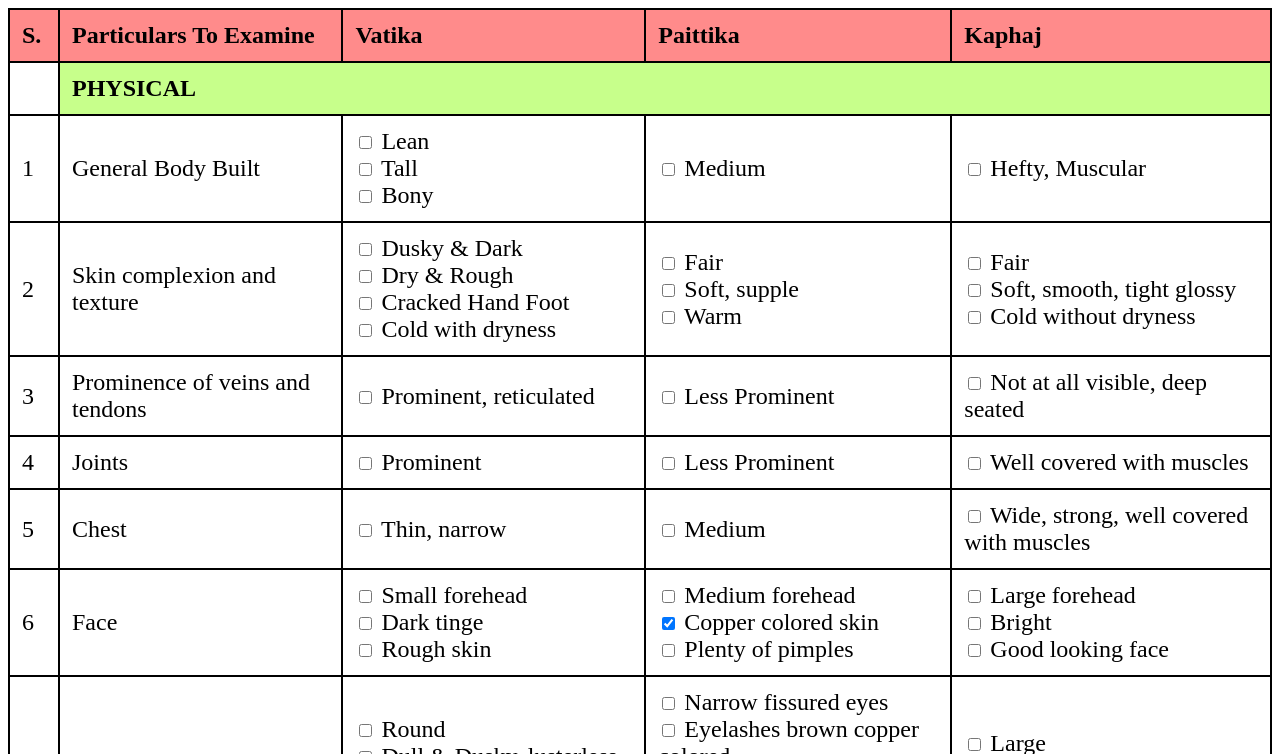
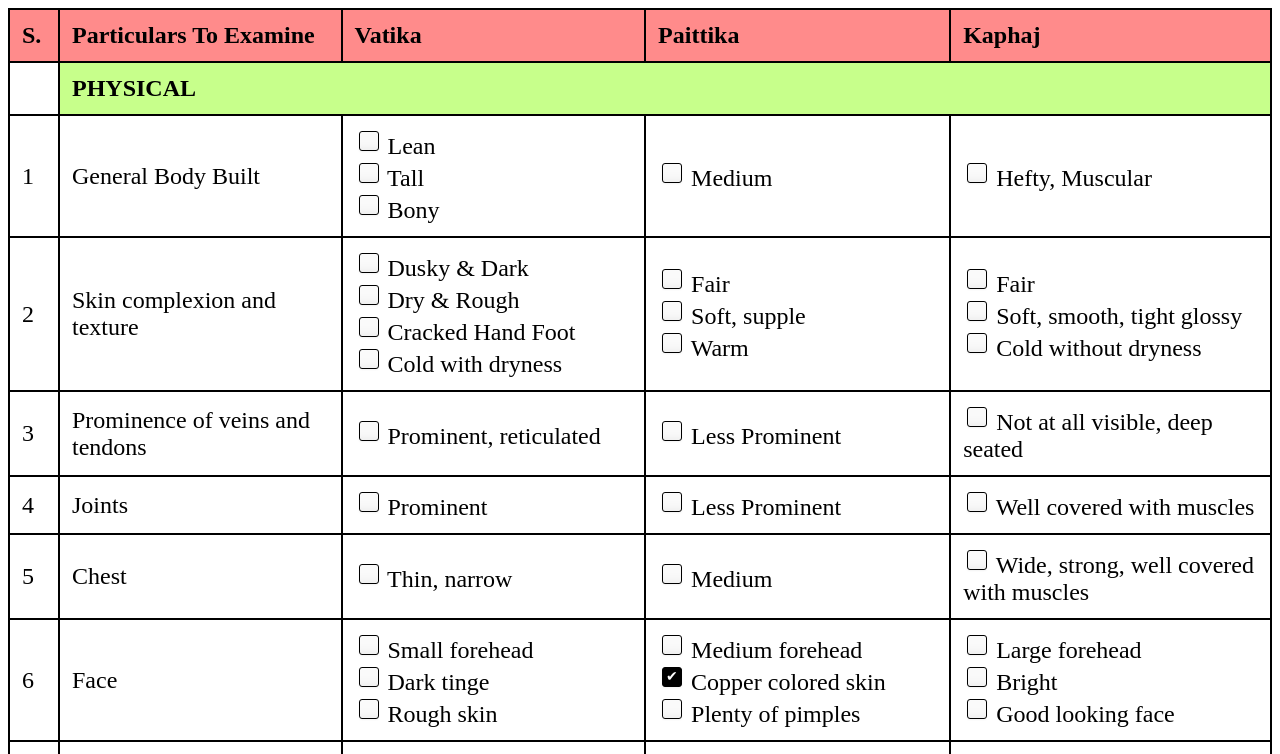
Before and after one commit to ivinit/DehaPrakriti, a plain HTML site: page index.html in a window 1280 px wide. Both pictures are taken after a click on the checkbox "Copper colored skin". Shown: the top 754 px of the page. Drawn offline with Linux system fonts and the light colour scheme.

Commit message:
updated css and js

```diff
--- a/script.js
+++ b/script.js
@@ -1,5 +1,8 @@
 'use strict';
-alert("Don't refresh otherwise you will loose progress !");
+window.onbeforeunload = function () {
+  return 'Data will be lost if you leave the page, are you sure?';
+};
+
 const score = document.getElementById('score');
 const score1 = document.getElementById('score1');
 const score2 = document.getElementById('score2');
--- a/style.css
+++ b/style.css
@@ -5,6 +5,39 @@ td {
   border-collapse: collapse;
   font-size: 1.5rem;
   padding: 0.5em;
+}
+input {
+  -webkit-appearance: none;
+  background-color: #fafafa;
+  border: 1px solid #000000;
+  box-shadow: 0 1px 2px rgba(0, 0, 0, 0.05),
+    inset 0px -15px 10px -12px rgba(0, 0, 0, 0.05);
+  padding: 9px;
+  border-radius: 3px;
+  display: inline-block;
+  position: relative;
+}
+input:active,
+input:checked:active {
+  box-shadow: 0 1px 2px rgba(0, 0, 0, 0.05),
+    inset 0px 1px 3px rgba(0, 0, 0, 0.1);
+}
+input:checked:after {
+  content: '\2714';
+  font-size: 14px;
+  position: absolute;
+  top: 0px;
+  left: 3px;
+  color: #ffffff;
+}
+
+input:checked {
+  background-color: #000000;
+  border: 1px solid #000000;
+  box-shadow: 0 1px 2px rgba(0, 0, 0, 0.05),
+    inset 0px -15px 10px -12px rgba(0, 0, 0, 0.05),
+    inset 15px 10px -12px rgba(255, 255, 255, 0.1);
+  color: #a79999;
 }
 #score {
   display: inline-block;
```
